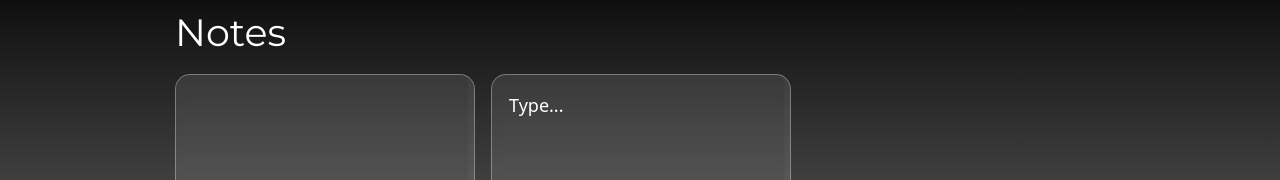
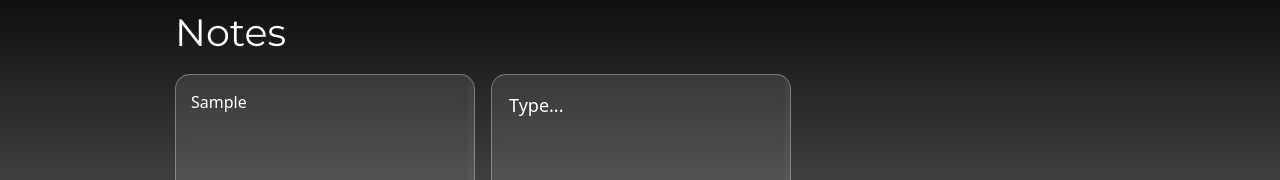
Before and after one commit to mosesnjoroge/react-notes-app, a React (Create React App) app: page / in a window 1280 px wide. Both pictures are taken after typing "Sample" into the empty fields and a click on the button "Save". Shown: the top 180 px of the page. Built offline with nearby package versions, Linux system fonts and the light colour scheme.

Commit message:
making notes dynamic and passing state from notes.js to create note & note

```diff
--- a/src/components/NotesComponents/Note.js
+++ b/src/components/NotesComponents/Note.js
@@ -1,17 +1,19 @@
 import React from "react";
 import DeleteForeverOutlinedIcon  from "@mui/icons-material/DeleteForeverOutlined";
 
-export default function Note(){
+export default function Note({id, text, deleteNote}){
 
   return(
     <div className = 'note'>
       {/* user input */}
       <div className = 'note--body'>
+        {text}
       </div>
       {/* delete icon */}
       <div className='note--footer'>
         <DeleteForeverOutlinedIcon
           className="note--delete"
+          onClick={() => deleteNote(id)}
           aria-hidden='true'
         />
       </div>
```
Also changed, not shown: src/components/NotesComponents/Notes.js (indentation only).
